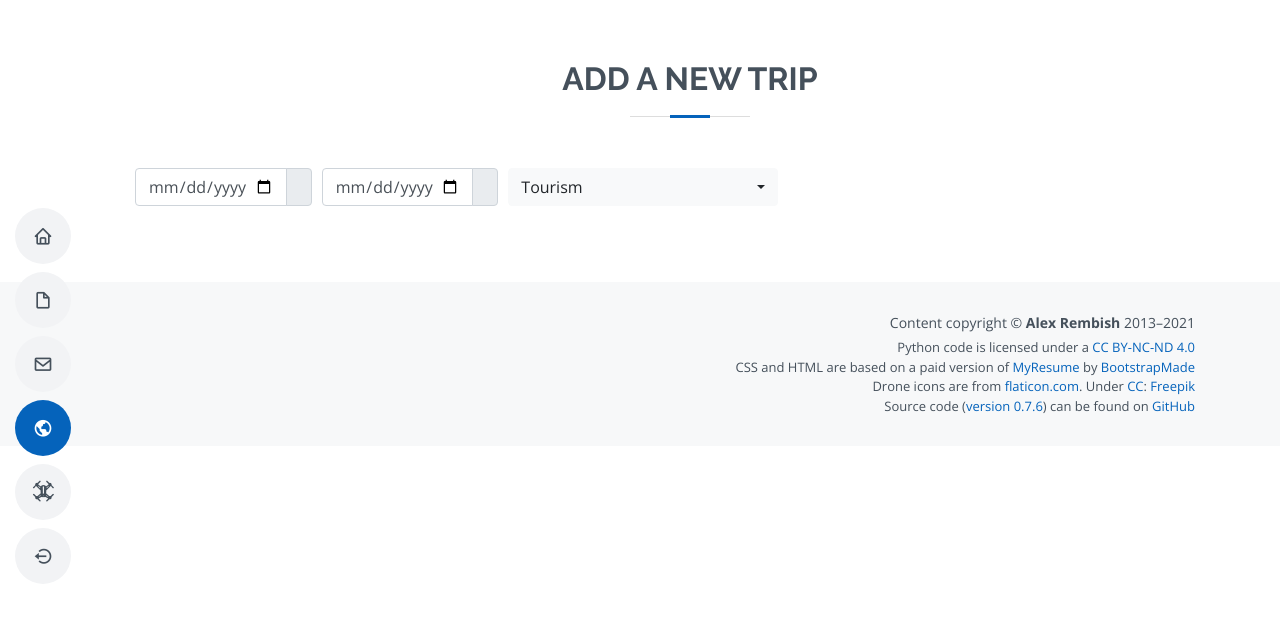
After one commit to rembish/rembish_org, a Flask app: page /trips/add in a window 1280 px wide. The commit adds this page. Shown: the top 623 px of the page. Run offline with Flask 2, Linux system fonts and the light colour scheme; the visitor is signed in with stand-in values (Sample User, id 1); parts of the project's set-up code (start-up, migrations or seed data) failed here and were passed over; some libraries are stand-ins or nearby versions.

Commit message:
Further trip coding

```diff
--- a/rembish_org/application.py
+++ b/rembish_org/application.py
@@ -27,6 +27,7 @@ def create_app():
     if migrate:
         migrate.init_app(app, db=db)
     security.init_app(app, datastore=datastore, anonymous_user=Guest, register_blueprint=False)
+    app.login_manager.login_view = "google.login"
 
     geonames.init_app(app)
     telegram.init_app(app)
--- a/rembish_org/blueprints/flights.py
+++ b/rembish_org/blueprints/flights.py
@@ -1,5 +1,5 @@
 from flask import Blueprint, redirect, url_for
-from flask_login import current_user
+from flask_login import current_user, login_required
 
 from ..forms.flight import FlightForm
 from ..libraries.database import db
@@ -41,6 +41,7 @@ def show(flight_id):
 
 
 @root.route("/flights/new", methods=("GET", "POST"))
+@login_required
 @with_template
 def new():
     form = FlightForm()
--- a/rembish_org/blueprints/trips.py
+++ b/rembish_org/blueprints/trips.py
@@ -1,5 +1,7 @@
 from flask import Blueprint
+from flask_login import login_required
 
+from ..forms.trip import TripForm
 from ..libraries.templating import with_template
 
 root = Blueprint("trips", __name__)
@@ -7,5 +9,24 @@ root = Blueprint("trips", __name__)
 
 @root.route("/trips")
 @with_template
+def map():
+    return {}
+
+
+@root.route("/trips/list")
+@with_template
 def index():
     return {}
+
+
+@root.route("/trips/add")
+@login_required
+@with_template
+def add():
+    form = TripForm()
+    if form.validate_on_submit():
+        pass
+
+    return {
+        "form": form,
+    }
--- /dev/null
+++ b/rembish_org/forms/trip.py
@@ -0,0 +1,11 @@
+from flask_wtf import FlaskForm
+from wtforms import DateField, SelectMultipleField
+
+
+class TripForm(FlaskForm):
+    start_date = DateField(label="From", format="%d.%m.%Y")
+    finish_date = DateField(label="To", format="%d.%m.%Y")
+    type = SelectMultipleField(label="Type", choices=[
+        ('tourism', 'Tourism'), ('business', 'Business'), ('education', 'Education'),
+        ('moving', 'Moving'), ('other', 'Other'),
+    ], default=['tourism'])
--- a/rembish_org/models/trip.py
+++ b/rembish_org/models/trip.py
@@ -20,6 +20,7 @@ trip_companions = db.Table(
     "trip_companions",
     db.Column("trip_id", db.Integer(), db.ForeignKey(Trip.id)),
     db.Column("companion_id", db.SmallInteger(), db.ForeignKey("users.id")),
+    db.Column("partial", db.Boolean(), default=False),
     PrimaryKeyConstraint("trip_id", "companion_id")
 )
 
--- a/rembish_org/templates/flights/new.html
+++ b/rembish_org/templates/flights/new.html
@@ -161,7 +161,7 @@
 {% endblock %}
 
 {% block main %}
-    <section class="flightlog">
+    <section>
         <div class="container">
             <div class="section-title">
                 <h2>Flight registration</h2>
--- a/rembish_org/templates/layout.html
+++ b/rembish_org/templates/layout.html
@@ -40,7 +40,7 @@
         <li{{ ' class="active"' | safe if request.endpoint == "index.index" }}><a href="{{ url_for('index.index') }}"><i class="bx bx-home"></i> <span>Home</span></a></li>
         <li{{ ' class="active"' | safe if ".cv" in request.endpoint }}><a href="{{ url_for('index.cv') }}"><i class="bx bx-file-blank"></i> <span>Curriculum Vitae</span></a></li>
         <li{{ ' class="active"' | safe if ".contact" in request.endpoint }}><a href="{{ url_for('index.contact') }}"><i class="bx bx-envelope"></i> <span>Contact</span></a></li>
-        <li{{ ' class="active"' | safe if "trips." in request.endpoint }}><a href="{{ url_for('trips.index') }}"><i class="bx bx-world"></i> <span>Trips</span></a></li>
+        <li{{ ' class="active"' | safe if "trips." in request.endpoint }}><a href="{{ url_for('trips.map') }}"><i class="bx bx-world"></i> <span>Trips</span></a></li>
         <li{{ ' class="active"' | safe if "flights." in request.endpoint }}><a href="{{ url_for('flights.map') }}"><b class="flaticon-drone-14"></b> <span>Drone flights</span></a></li>
       </ul>
       <ul class="nav-menu">
--- /dev/null
+++ b/rembish_org/templates/trips/add.html
@@ -0,0 +1,46 @@
+{% extends "layout.html" %}
+
+{% block title %}Add a new trip - Alex Rembish{% endblock %}
+
+{% block css %}
+    <link href="{{ static_url('vendor/bootstrap-datepicker/css/bootstrap-datepicker3.min.css') }}" rel="stylesheet">
+    <link href="{{ static_url('vendor/bootstrap-select/css/bootstrap-select.min.css') }}" rel="stylesheet">
+{% endblock %}
+
+{% block js %}
+    <script src="{{ static_url('vendor/bootstrap-datepicker/js/bootstrap-datepicker.min.js') }}"></script>
+  <script src="{{ static_url('vendor/bootstrap-select/js/bootstrap-select.min.js') }}"></script>
+{% endblock %}
+
+{% block main %}
+    <section>
+        <div class="container">
+            <div class="section-title">
+                <h2>Add a new trip</h2>
+            </div>
+
+            <form method="post" action="{{ url_for('trips.add') }}">
+                {{ form.csrf_token }}
+                <div class="form-row">
+                    <div class="form-group col-2">
+                        <div class="input-group date" data-provide="datepicker" data-date-format="dd.mm.yyyy" data-date-week-start="1">
+                            {{ form.start_date(class_="form-control") }}
+                            <div class="input-group-append">
+                                <div class="input-group-text"><span class="icofont icofont-calendar"></span></div>
+                            </div>
+                        </div>
+                    </div>
+                    <div class="form-group col-2">
+                        <div class="input-group date" data-provide="datepicker" data-date-format="dd.mm.yyyy" data-date-week-start="1">
+                            {{ form.finish_date(class_="form-control") }}
+                            <div class="input-group-append">
+                                <div class="input-group-text"><span class="icofont icofont-calendar"></span></div>
+                            </div>
+                        </div>
+                    </div>
+                    <div class="form-group col-3">{{ form.type(class_="form-control selectpicker") }}</div>
+                </div>
+            </form>
+        </div>
+    </section>
+{% endblock %}
```
Also changed, not shown: migrations/versions/f43e8b3911e3_partial_companionship.py (added, +28 -0 lines), rembish_org/templates/trips/index.html (+21 -17 lines), rembish_org/templates/trips/map.html (added, +38 -0 lines).
